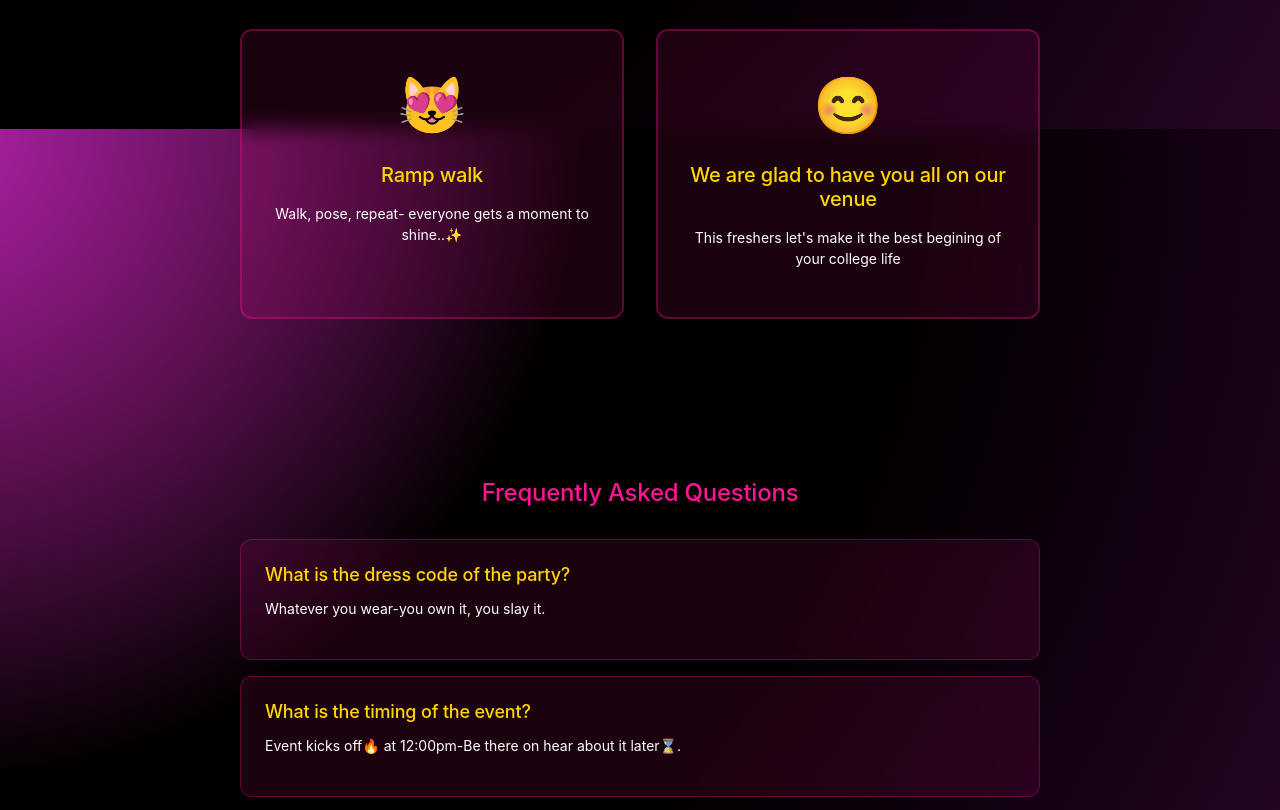
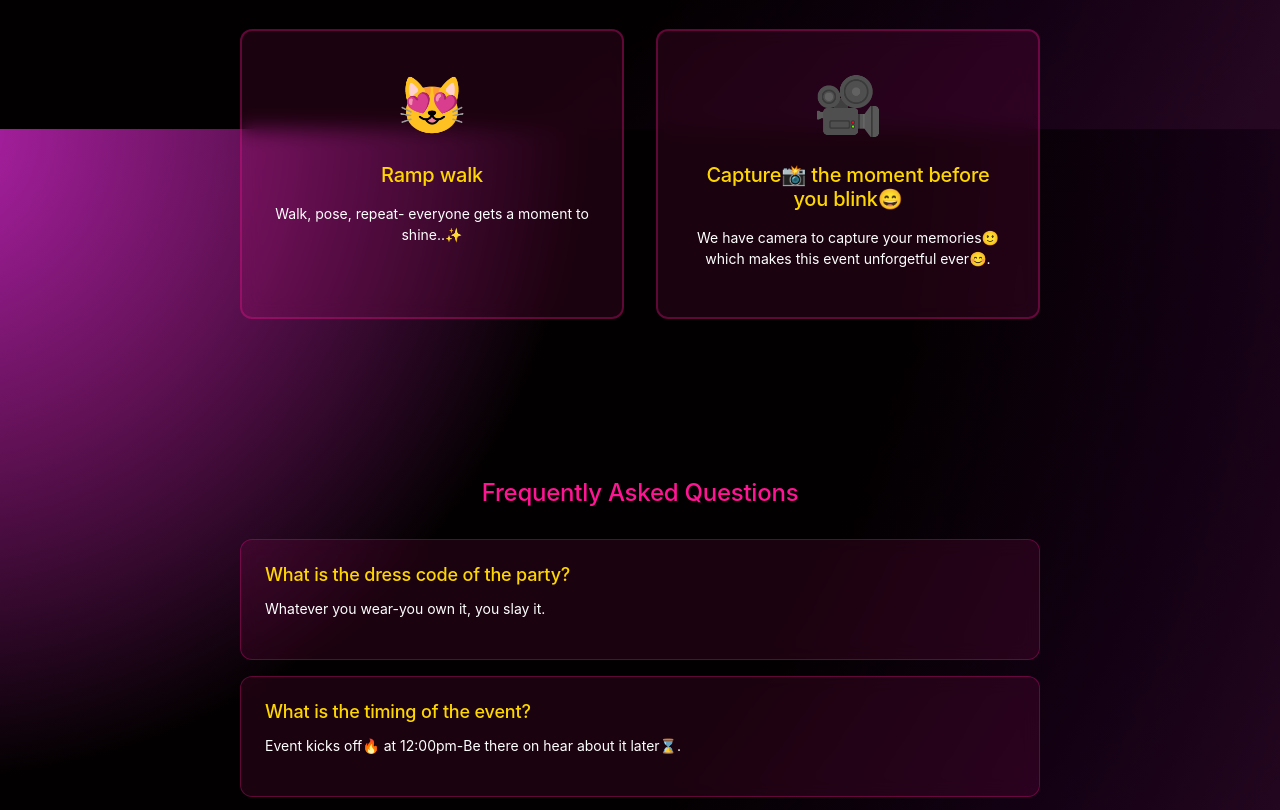
Before and after one commit to eventsroobaroo-dotcom/ROOBAROO., a plain HTML site: page index.html in a window 1280 px wide. Shown: the part 1471-2281 px from the top of the page. Drawn offline with Linux system fonts and the light colour scheme; a web font is replaced by a local one.

Commit message:
Update index.html

```diff
--- a/index.html
+++ b/index.html
@@ -141,9 +141,9 @@
                     <p>Walk, pose, repeat- everyone gets a moment to shine..✨</p>
                 </div>
                 <div class="activity-card">
-                    <div class="activity-icon">😊</div>
-                    <h3>We are glad to have you all on our venue</h3>
-                    <p>This freshers let's make it the best begining of your college life</p>
+                    <div class="activity-icon">🎥</div>
+                    <h3>Capture📸 the moment before you blink😄</h3>
+                    <p>We have camera to capture your memories🙂 which makes this event unforgetful ever😊.</p>
                 </div>
             </div>
         </div>
```
